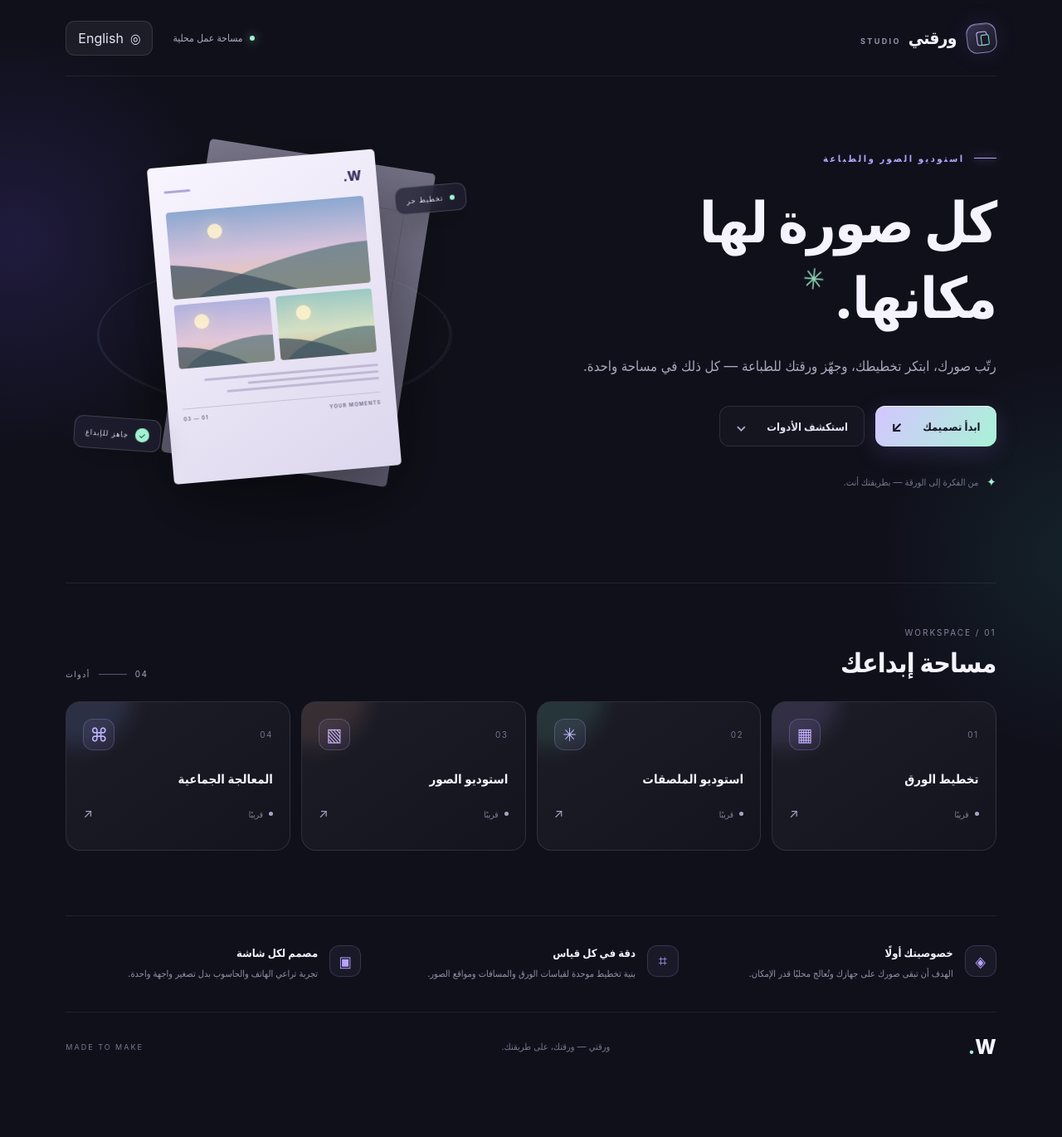
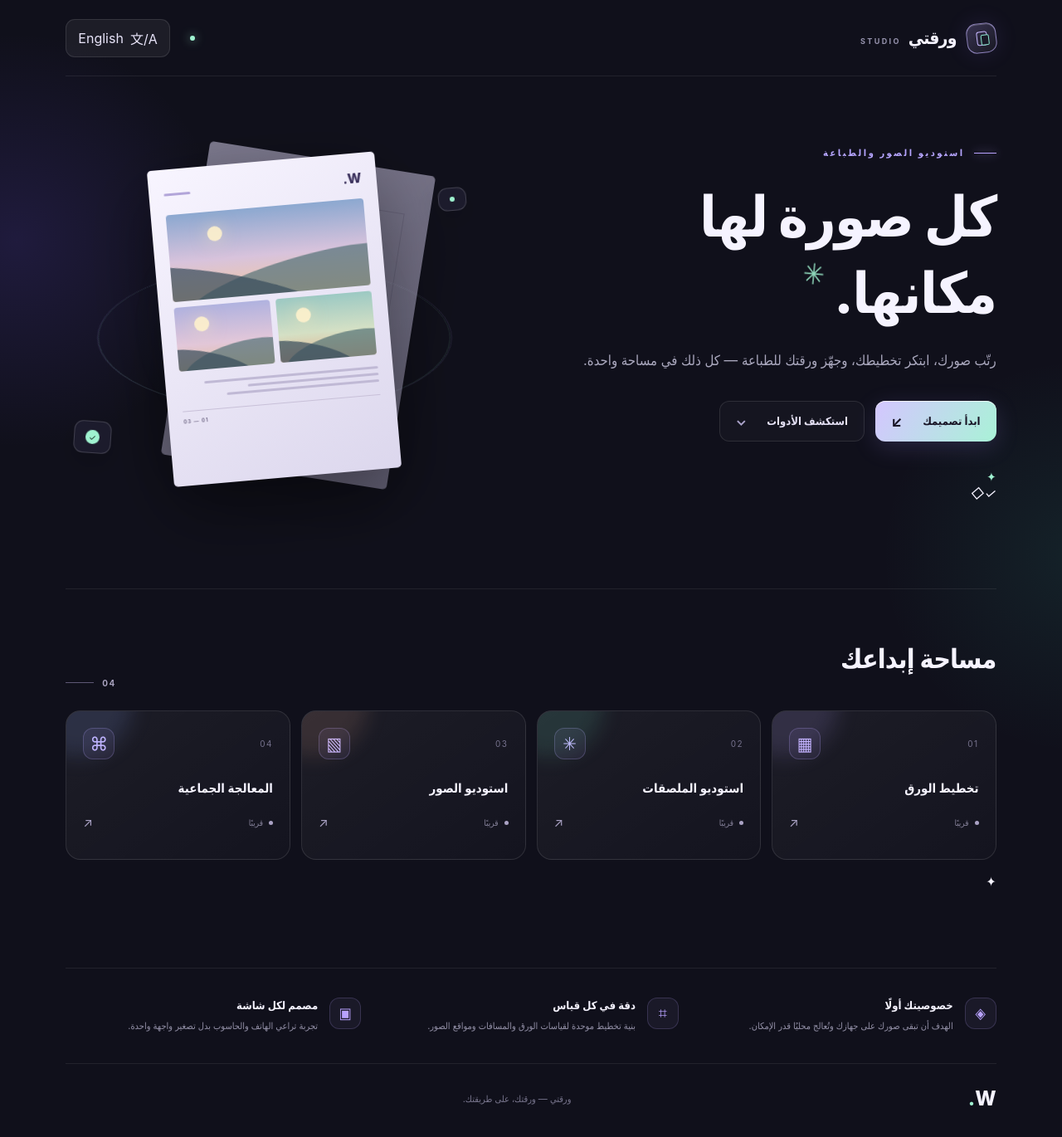
Before and after one commit to majd7772233-a11y/waraqati, a React (Vite) app: page / in a window 1280 px wide. Shown: the whole page at 83% size. Before the commit the page ends 1308 px from the top, so only its background shows below. Built offline with nearby package versions, Linux system fonts and the light colour scheme.

Commit message:
feat: refine Waraqati studio homepage

```diff
--- a/src/App.tsx
+++ b/src/App.tsx
@@ -1,31 +1,104 @@
 import { useEffect, useState } from "react";
 import { getDirection, getMessages, type Locale } from "./i18n";
-const icons = ["▦", "✳", "▧", "⌘"];
+
+const toolIcons = ["▦", "✳", "▧", "⌘"];
+
 export default function App() {
-  const [locale, setLocale] = useState<Locale>(() => window.localStorage.getItem("waraqati-locale") === "en" ? "en" : "ar");
+  const [locale, setLocale] = useState<Locale>(() =>
+    window.localStorage.getItem("waraqati-locale") === "en" ? "en" : "ar"
+  );
   const t = getMessages(locale);
   const direction = getDirection(locale);
+  const toolNames = [t.layout, t.stickers, t.photos, t.batch];
+
   useEffect(() => {
     document.documentElement.lang = locale;
     document.documentElement.dir = direction;
     window.localStorage.setItem("waraqati-locale", locale);
   }, [locale, direction]);
-  const toolNames = [t.layout, t.stickers, t.photos, t.batch];
-  return <main className="app-shell" dir={direction}>
-    <div className="ambient ambient-one" aria-hidden="true" /><div className="ambient ambient-two" aria-hidden="true" />
-    <header className="topbar"><a className="brand" href="#home" aria-label={t.brand}><span className="brand-mark"><span /></span><span>{t.brand}<small>STUDIO</small></span></a>
-      <div className="topbar-actions"><span className="status"><i />{locale === "ar" ? "مساحة عمل محلية" : "Local workspace"}</span><button className="language-button" onClick={() => setLocale(locale === "ar" ? "en" : "ar")} type="button"><span aria-hidden="true">◎</span>{t.language}</button></div>
-    </header>
-    <section className="hero" id="home"><div className="hero-copy"><div className="eyebrow"><span className="eyebrow-line" />{t.eyebrow}</div><h1>{t.title}<span className="title-spark" aria-hidden="true">✳</span></h1><p className="hero-subtitle">{t.subtitle}</p>
-      <div className="hero-actions"><a className="button button-primary" href="#tools">{t.start}<span aria-hidden="true">{locale === "ar" ? "↙" : "↗"}</span></a><a className="button button-quiet" href="#tools">{t.explore}<span aria-hidden="true">⌄</span></a></div>
-      <div className="hero-note"><span className="note-icon">✦</span><span>{locale === "ar" ? "من الفكرة إلى الورقة — بطريقتك أنت." : "From your idea to the printed page — your way."}</span></div></div>
-      <div className="preview-stage" aria-label={locale === "ar" ? "تصور توضيحي لتخطيط الصور" : "Illustration of an image layout"}><div className="stage-orbit orbit-a" /><div className="stage-orbit orbit-b" /><div className="floating-label label-top"><span />{locale === "ar" ? "تخطيط حر" : "FREE LAYOUT"}</div>
-        <div className="paper paper-back"><div className="paper-lines" /></div><div className="paper paper-front"><div className="paper-heading"><span>W.</span><i /></div><div className="photo-grid"><div className="photo photo-one"><span className="sun" /><span className="hill hill-one" /><span className="hill hill-two" /></div><div className="photo photo-two"><span className="sun" /><span className="hill hill-one" /><span className="hill hill-two" /></div><div className="photo photo-three"><span className="sun" /><span className="hill hill-one" /><span className="hill hill-two" /></div></div><div className="paper-caption"><span /><span /><span /></div><div className="paper-footer"><b>YOUR MOMENTS</b><b>01 — 03</b></div></div>
-        <div className="floating-label label-bottom"><span className="label-check">✓</span>{locale === "ar" ? "جاهز للإبداع" : "READY TO CREATE"}</div><div className="stage-glow" /></div></section>
-    <section className="tools-section" id="tools"><div className="section-heading"><div><div className="section-kicker">01 / WORKSPACE</div><h2>{t.tools}</h2></div><span className="section-count">04 <i /> {locale === "ar" ? "أدوات" : "TOOLS"}</span></div>
-      <div className="tool-grid">{toolNames.map((name, i) => <article className={`tool-card tool-card-${i + 1}`} key={name}><div className="tool-card-top"><span className="tool-number">0{i + 1}</span><span className="tool-icon" aria-hidden="true">{icons[i]}</span></div><h3>{name}</h3><div className="tool-card-bottom"><span className="coming-soon"><i />{t.comingSoon}</span><span className="card-arrow" aria-hidden="true">↗</span></div></article>)}</div>
-    </section>
-    <section className="principles"><article><span className="principle-icon">◈</span><div><h3>{t.localFirst}</h3><p>{t.localFirstBody}</p></div></article><article><span className="principle-icon">⌗</span><div><h3>{t.precision}</h3><p>{t.precisionBody}</p></div></article><article><span className="principle-icon">▣</span><div><h3>{t.responsive}</h3><p>{t.responsiveBody}</p></div></article></section>
-    <footer className="footer"><a className="footer-brand" href="#home">W<span>.</span></a><p>{t.footer}</p><span>MADE TO MAKE</span></footer>
-  </main>;
+
+  return (
+    <main className="app-shell" dir={direction}>
+      <div className="ambient ambient-one" aria-hidden="true" />
+      <div className="ambient ambient-two" aria-hidden="true" />
+      <header className="topbar">
+        <a className="brand" href="#home" aria-label={t.brand}>
+          <span className="brand-mark" aria-hidden="true"><span /></span>
+          <span className="brand-word">{t.brand}<small>STUDIO</small></span>
+        </a>
+        <nav className="topbar-actions" aria-label={locale === "ar" ? "إعدادات الموقع" : "Site settings"}>
+          <span className="status"><i aria-hidden="true" />{t.localWorkspace}</span>
+          <button
+            className="language-button"
+            onClick={() => setLocale(locale === "ar" ? "en" : "ar")}
+            type="button"
+            aria-label={locale === "ar" ? "Switch to English" : "التبديل إلى العربية"}
+          ><span aria-hidden="true">文/A</span>{t.language}</button>
+        </nav>
+      </header>
+
+      <section className="hero" id="home" aria-labelledby="hero-title">
+        <div className="hero-copy">
+          <div className="eyebrow"><span className="eyebrow-line" />{t.eyebrow}</div>
+          <h1 id="hero-title">{t.title}<span className="title-spark" aria-hidden="true">✳</span></h1>
+          <p className="hero-subtitle">{t.subtitle}</p>
+          <div className="hero-actions">
+            <a className="button button-primary" href="#tools">{t.start}<span aria-hidden="true">{locale === "ar" ? "↙" : "↗"}</span></a>
+            <a className="button button-quiet" href="#tools">{t.explore}<span aria-hidden="true">⌄</span></a>
+          </div>
+          <div className="hero-note"><span className="note-icon" aria-hidden="true">✦</span><span>{t.heroNote}</span></div>
+          <div className="trust-row">
+            <span><i aria-hidden="true">✓</i>{t.localProcessing}</span>
+            <span><i aria-hidden="true">◇</i>{t.printReady}</span>
+          </div>
+        </div>
+
+        <div className="preview-stage" role="img" aria-label={t.previewDescription}>
+          <div className="stage-orbit orbit-a" aria-hidden="true" />
+          <div className="stage-orbit orbit-b" aria-hidden="true" />
+          <div className="floating-label label-top"><span />{t.freeLayout}</div>
+          <div className="paper paper-back" aria-hidden="true"><div className="paper-lines" /></div>
+          <div className="paper paper-front">
+            <div className="paper-heading"><span>W.</span><i /></div>
+            <div className="photo-grid" aria-hidden="true">
+              <div className="photo photo-one"><span className="sun" /><span className="hill hill-one" /><span className="hill hill-two" /></div>
+              <div className="photo photo-two"><span className="sun" /><span className="hill hill-one" /><span className="hill hill-two" /></div>
+              <div className="photo photo-three"><span className="sun" /><span className="hill hill-one" /><span className="hill hill-two" /></div>
+            </div>
+            <div className="paper-caption" aria-hidden="true"><span /><span /><span /></div>
+            <div className="paper-footer"><b>{t.moments}</b><b>01 — 03</b></div>
+          </div>
+          <div className="floating-label label-bottom"><span className="label-check">✓</span>{t.readyToCreate}</div>
+          <div className="stage-glow" aria-hidden="true" />
+          <div className="stage-index" aria-hidden="true">01 <span /> 04</div>
+        </div>
+      </section>
+
+      <section className="tools-section" id="tools" aria-labelledby="tools-title">
+        <div className="section-heading">
+          <div><div className="section-kicker">{t.workspaceLabel}</div><h2 id="tools-title">{t.tools}</h2><p>{t.toolsSubtitle}</p></div>
+          <span className="section-count"><strong>04</strong><i />{t.toolCount}</span>
+        </div>
+        <div className="tool-grid">
+          {toolNames.map((name, i) => (
+            <article className={`tool-card tool-card-${i + 1}`} key={name}>
+              <div className="tool-card-top"><span className="tool-number">0{i + 1}</span><span className="tool-icon" aria-hidden="true">{toolIcons[i]}</span></div>
+              <h3>{name}</h3>
+              <p className="tool-description">{[t.layoutDescription, t.stickersDescription, t.photosDescription, t.batchDescription][i]}</p>
+              <div className="tool-card-bottom"><span className="coming-soon"><i aria-hidden="true" />{t.comingSoon}</span><span className="card-arrow" aria-hidden="true">↗</span></div>
+            </article>
+          ))}
+        </div>
+        <p className="tools-disclaimer"><span aria-hidden="true">✦</span>{t.toolsDisclaimer}</p>
+      </section>
+
+      <section className="principles" aria-label={t.principlesLabel}>
+        <article><span className="principle-icon" aria-hidden="true">◈</span><div><h3>{t.localFirst}</h3><p>{t.localFirstBody}</p></div></article>
+        <article><span className="principle-icon" aria-hidden="true">⌗</span><div><h3>{t.precision}</h3><p>{t.precisionBody}</p></div></article>
+        <article><span className="principle-icon" aria-hidden="true">▣</span><div><h3>{t.responsive}</h3><p>{t.responsiveBody}</p></div></article>
+      </section>
+
+      <footer className="footer"><a className="footer-brand" href="#home" aria-label={t.brand}>W<span>.</span></a><p>{t.footer}</p><span>{t.footerSignature}</span></footer>
+    </main>
+  );
 }
```
